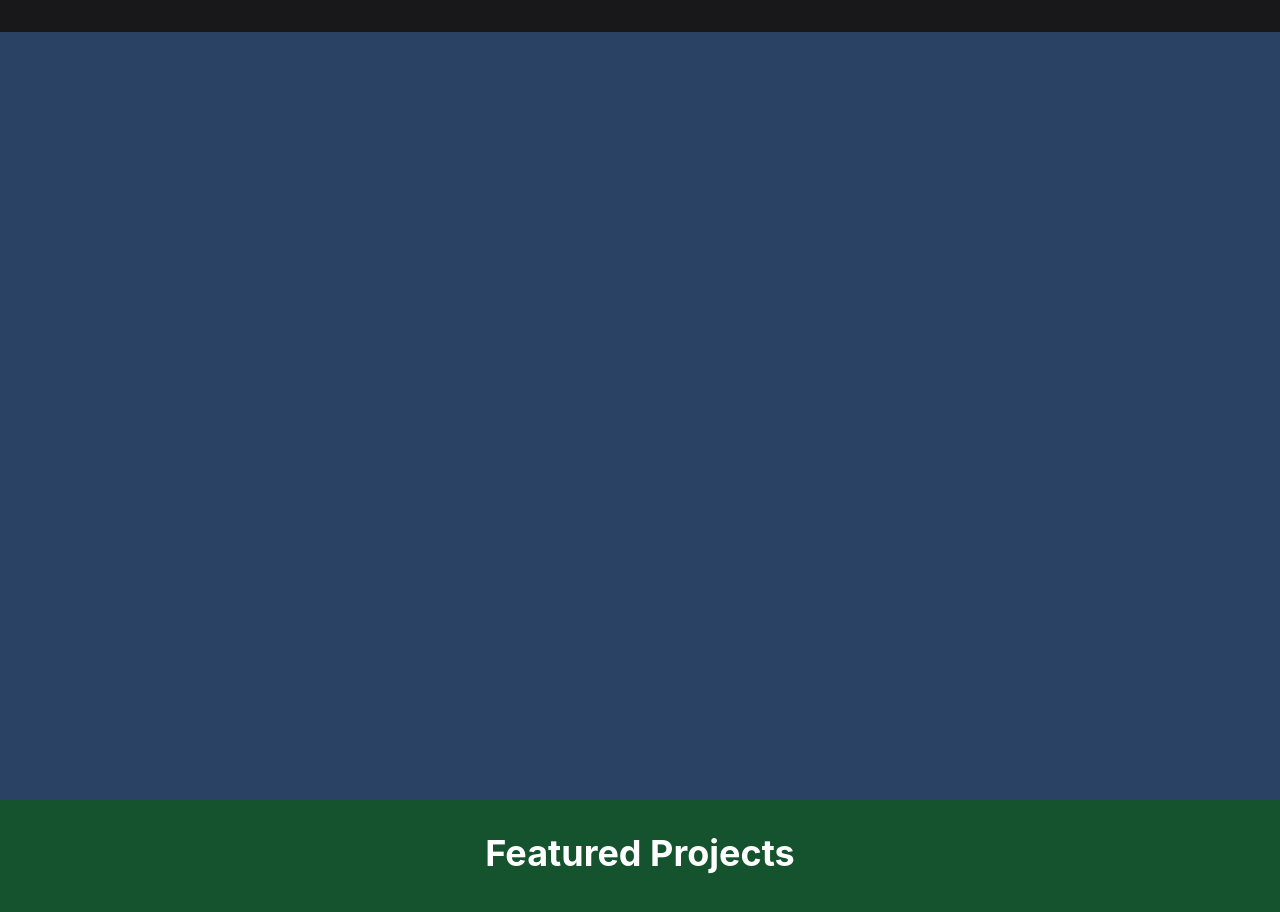
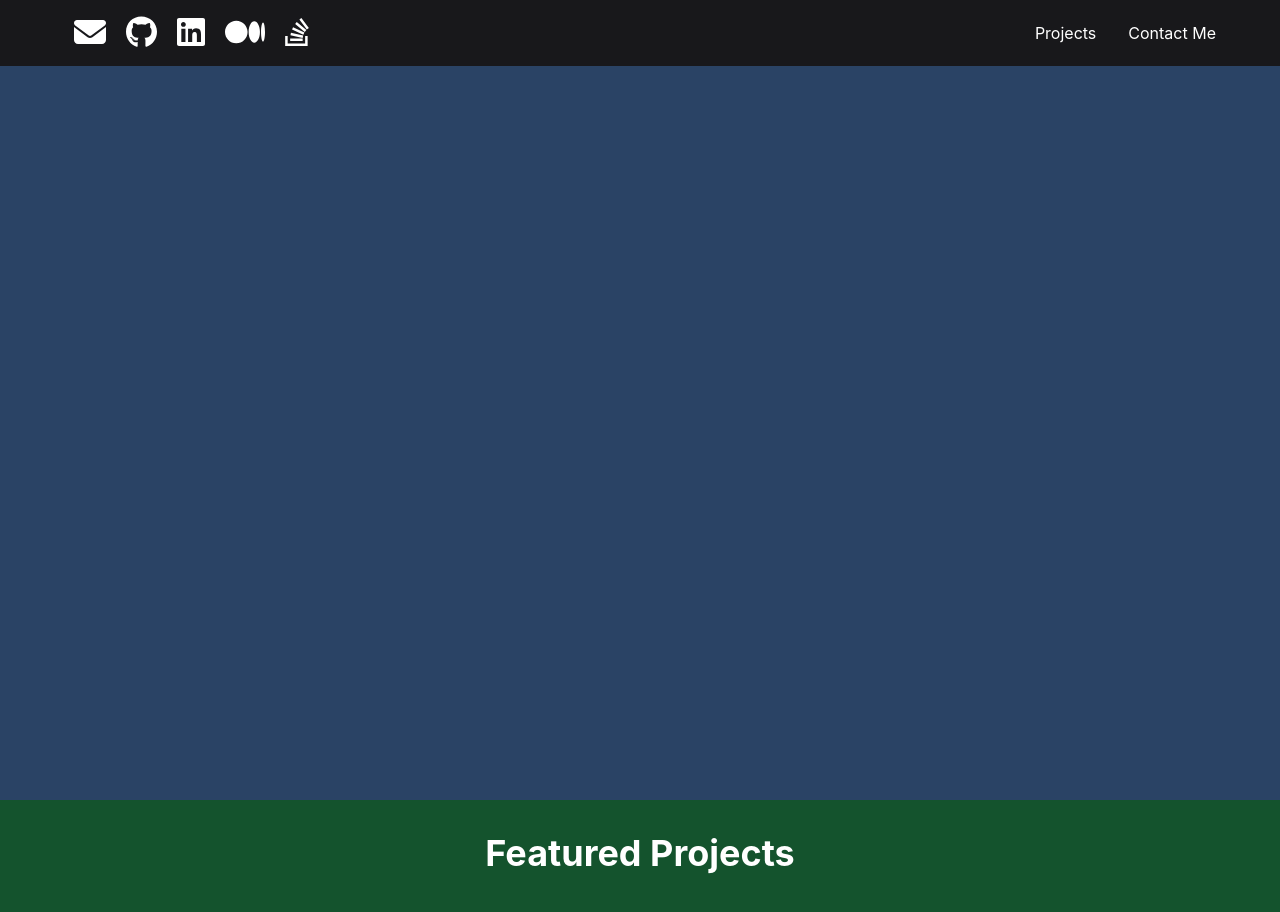
Before and after one commit to Sarbeng/react_portfolio, a React (Create React App) app: page / in a window 1280 px wide. Shown: the top 912 px of the page. Built offline with nearby package versions, Linux system fonts and the light colour scheme.

Commit message:
headed added

```diff
--- a/src/components/Header.js
+++ b/src/components/Header.js
@@ -32,6 +32,14 @@ const socials = [
   },
 ];
 
+// adding styling to the icons
+const iconStyle = {
+  gap: "20px",
+  padding: "10px"
+}
+
+//adding smooth scroll whenever an anchor tag is clicked
+
 const Header = () => {
   const handleClick = (anchor) => () => {
     const id = `${anchor}-section`;
@@ -65,10 +73,13 @@ const Header = () => {
         >
           <nav>
             {/* Add social media links based on the `socials` data */}
+            {socials.map((social) => <a style={iconStyle} href={social.url} ><FontAwesomeIcon icon={social.icon} size="2x"  /></a>)}
           </nav>
           <nav>
             <HStack spacing={8}>
               {/* Add links to Projects and Contact me section */}
+              <a href="#projects-section"  onClick={handleClick("#projects")}>Projects</a>
+              <a href="#contactme-section"  onClick={handleClick("#contactme")}>Contact Me</a>
             </HStack>
           </nav>
         </HStack>
```
